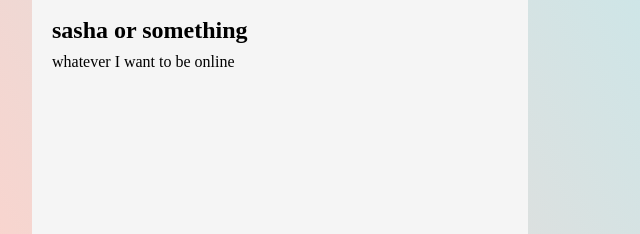
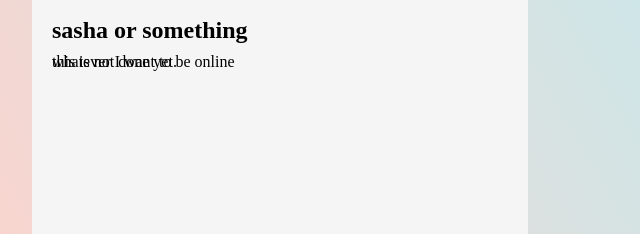
Before and after one commit to sashimi0/sashimi0.github.io, a plain HTML site: page index.html in a window 1280 px wide. Shown: the part 195-429 px from the top of the page, 0-640 px from the left. Drawn offline with Linux system fonts and the light colour scheme.

```diff
--- a/index.html
+++ b/index.html
@@ -18,6 +18,7 @@
                 </header>
                 <i class="fa-github">GitHub</i>
                 <!-- lol it's not working *laugh cry* -->
+                <p>this is not done yet.</p>
             </section>
         </div>
     </body>
```
